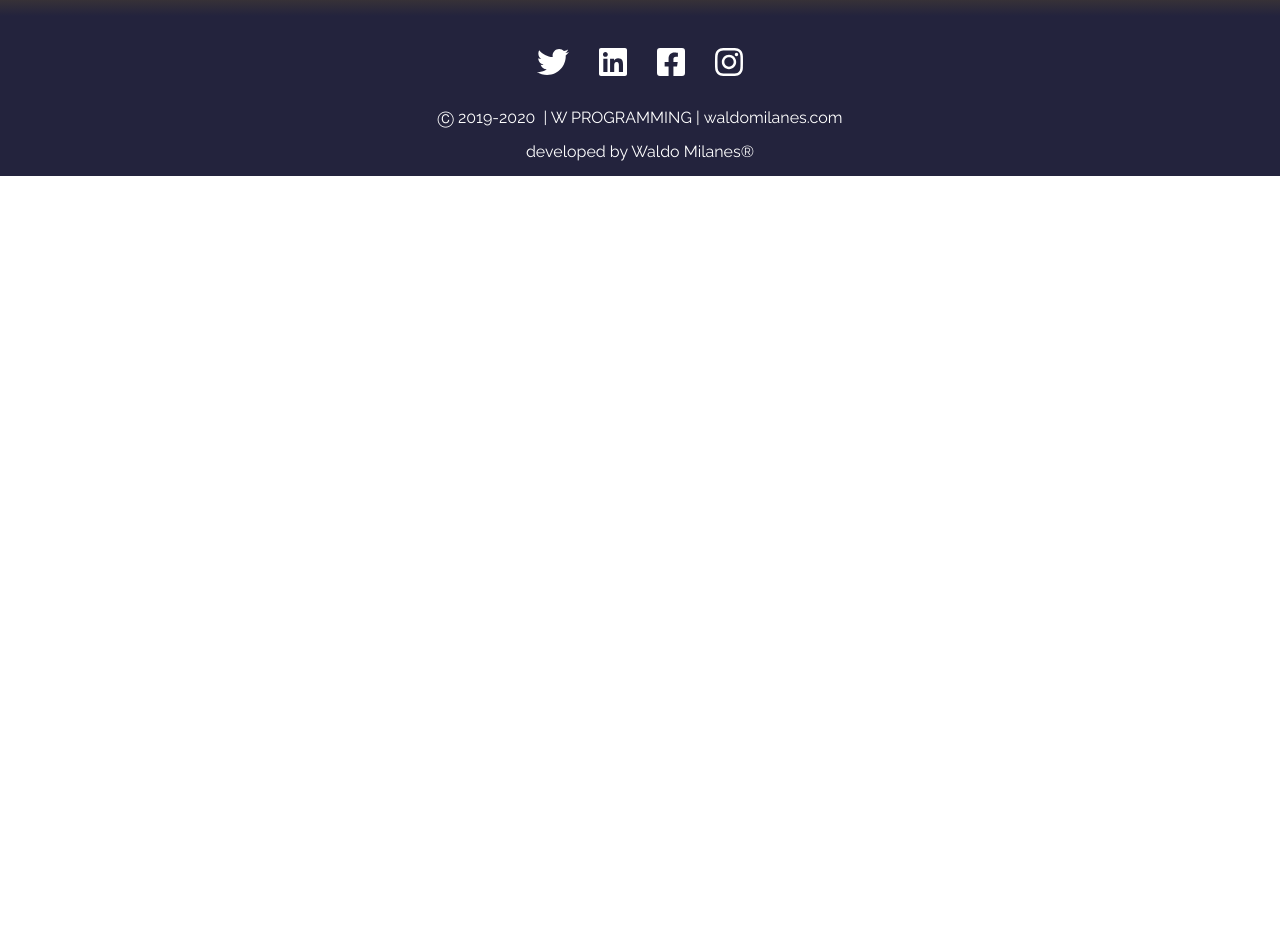
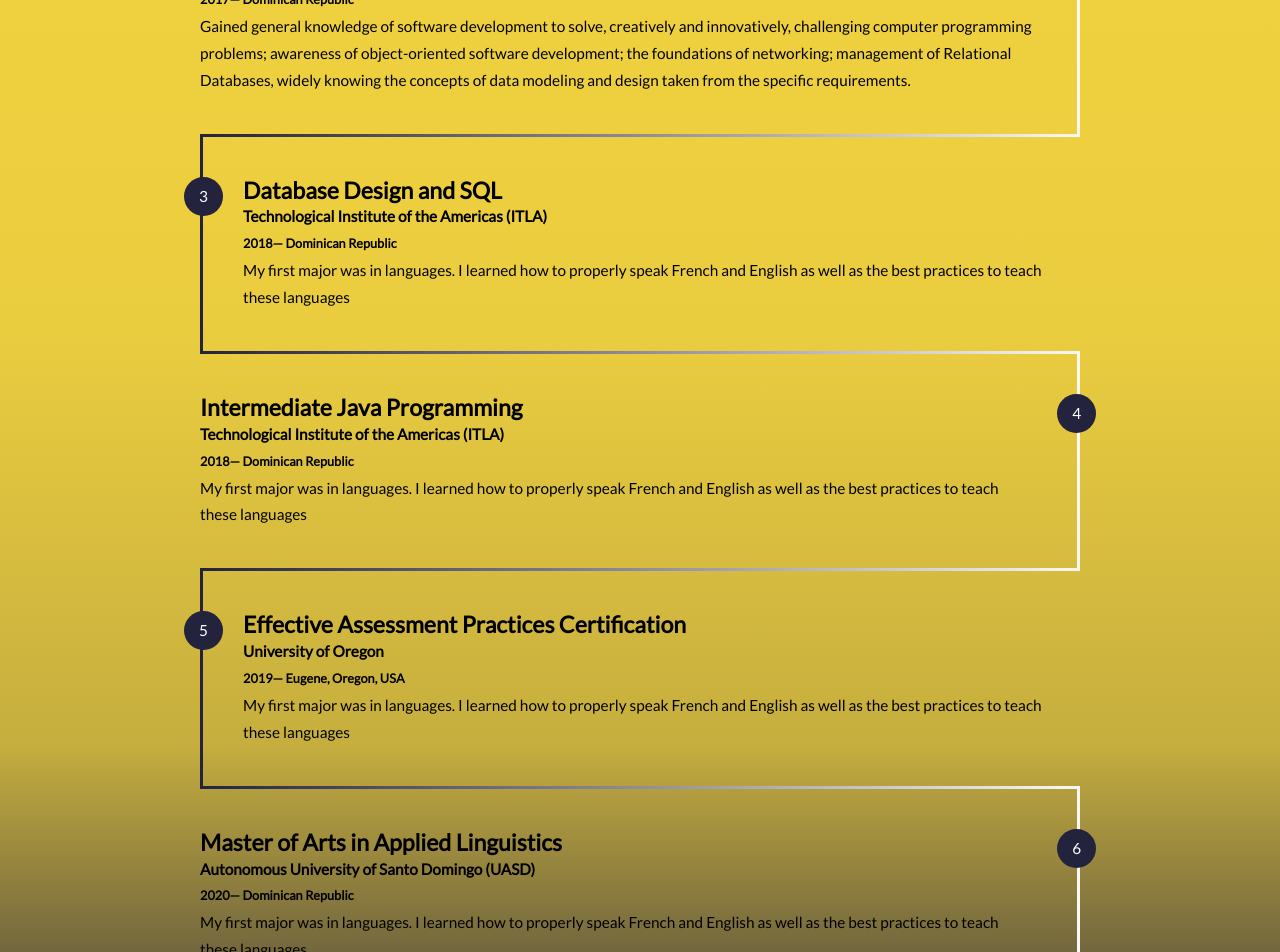
Before and after one commit to waldo237/waldoMilanesAppBackEnd, a React (Create React App) app: page / in a window 1280 px wide. Shown: the part 1760-2712 px from the top of the page. Before the commit the page ends 1936 px from the top, so only its background shows below. Built offline with nearby package versions, Linux system fonts and the light colour scheme.

Commit message:
some changes to UI

```diff
--- a/src/components/Home/Home.css
+++ b/src/components/Home/Home.css
@@ -180,7 +180,7 @@
     gap: 0px;
     padding: 20px 50px 150px 50px;
     background:linear-gradient(to bottom, rgba(245, 188, 2, 0), rgba(35, 35, 61, 0.055), rgba(35, 35, 61, 0.082), rgba(35, 35, 61, 0.247), rgb(35, 35, 61));
-    background-color: rgb(245, 188, 3);
+    background-color: rgba(251, 210, 3, 0.76);
 
 }
 
@@ -196,6 +196,7 @@
   counter-increment: section;
   position: relative;
   color: black;
+  font-family: Lato, sans-serif;
 
 }
 #credentials div::before {
@@ -240,7 +241,7 @@
   border-bottom-right-radius:0;
   border-bottom-left-radius:0;
 }
-.certificate h2, h4{
+.certificate h2, h4, h5, p{
  margin: 0px;
  padding: 0px;
 }
--- a/src/components/Home/Home.js
+++ b/src/components/Home/Home.js
@@ -4,14 +4,57 @@
 
 const Home = () => {
     const [open, toggle] = useState(false);
-    const educationPoints =[{
+    const educationPoints = [
+        {
             id: '2331',
-      career: 'BA in Modern Languages',
-       duration: new Date(2011, 11,  15).getFullYear(),
+            career: 'Bachelors of Arts in Modern Languages',
+            duration: new Date(2011, 11, 15).getFullYear(),
             university: 'Santiago University of Technology (UTESA)',
             place: 'Dominican Republic',
+            description: 'Gained ability to communicate clearly in a foreign language, both verbally and in writing; professional communication, spoken and written; sensitivity to different cultural contexts; the ability to work independently; general research skills; self-reflection and critical judgment; self-management, including planning and meeting deadlines; analyzing written and visual sources; adaptability and flexibility.'
+        },
+        {
+            id: '2332',
+            career: 'Computer Programming',
+            duration: new Date(2017, 11, 15).getFullYear(),
+            university: 'Technological Institute of the Americas (ITLA)',
+            place: 'Dominican Republic',
+            description: 'Gained general knowledge of software development to solve, creatively and innovatively, challenging computer programming problems; awareness of object-oriented software development; the foundations of networking; management of Relational Databases, widely knowing the concepts of data modeling and design taken from the specific requirements.'
+        },
+        {
+            id: '2335',
+            career: 'Database Design and SQL',
+            duration: new Date(2018, 11, 15).getFullYear(),
+            university: 'Technological Institute of the Americas (ITLA)',
+            place: 'Dominican Republic',
             description: 'My first major was in languages. I learned how to properly speak French and English as well as the best practices to teach these languages'
-    }];
+        },
+        {
+            id: '2336',
+            career: 'Intermediate Java Programming',
+            duration: new Date(2018, 11, 15).getFullYear(),
+            university: 'Technological Institute of the Americas (ITLA)',
+            place: 'Dominican Republic',
+            description: 'My first major was in languages. I learned how to properly speak French and English as well as the best practices to teach these languages'
+        },
+        {
+            id: '2337',
+            career: 'Effective Assessment Practices Certification',
+            duration: new Date(2019, 11, 15).getFullYear(),
+            university: 'University of Oregon',
+            place: 'Eugene, Oregon, USA',
+            description: 'My first major was in languages. I learned how to properly speak French and English as well as the best practices to teach these languages'
+        },
+        {
+            id: '2334',
+            career: 'Master of Arts in Applied Linguistics',
+            duration: new Date(2020, 11, 15).getFullYear(),
+            university: 'Autonomous University of Santo Domingo (UASD)',
+            place: 'Dominican Republic',
+            description: 'My first major was in languages. I learned how to properly speak French and English as well as the best practices to teach these languages'
+        },
+
+    ];
 
     return (
         <>
@@ -49,8 +92,8 @@
                     {educationPoints.map((item) =>
                         <div key={item.id} className='certificate'>
                             <h2>{item.career}</h2>
-                        <h4>{item.duration}</h4>
                             <h4>{item.university}</h4>
+                            <h5>{item.duration}— {item.place}</h5>
                             <p> {item.description} </p>
                         </div>
                     )}
```
Lines whose indentation alone changed are shown as unchanged.
